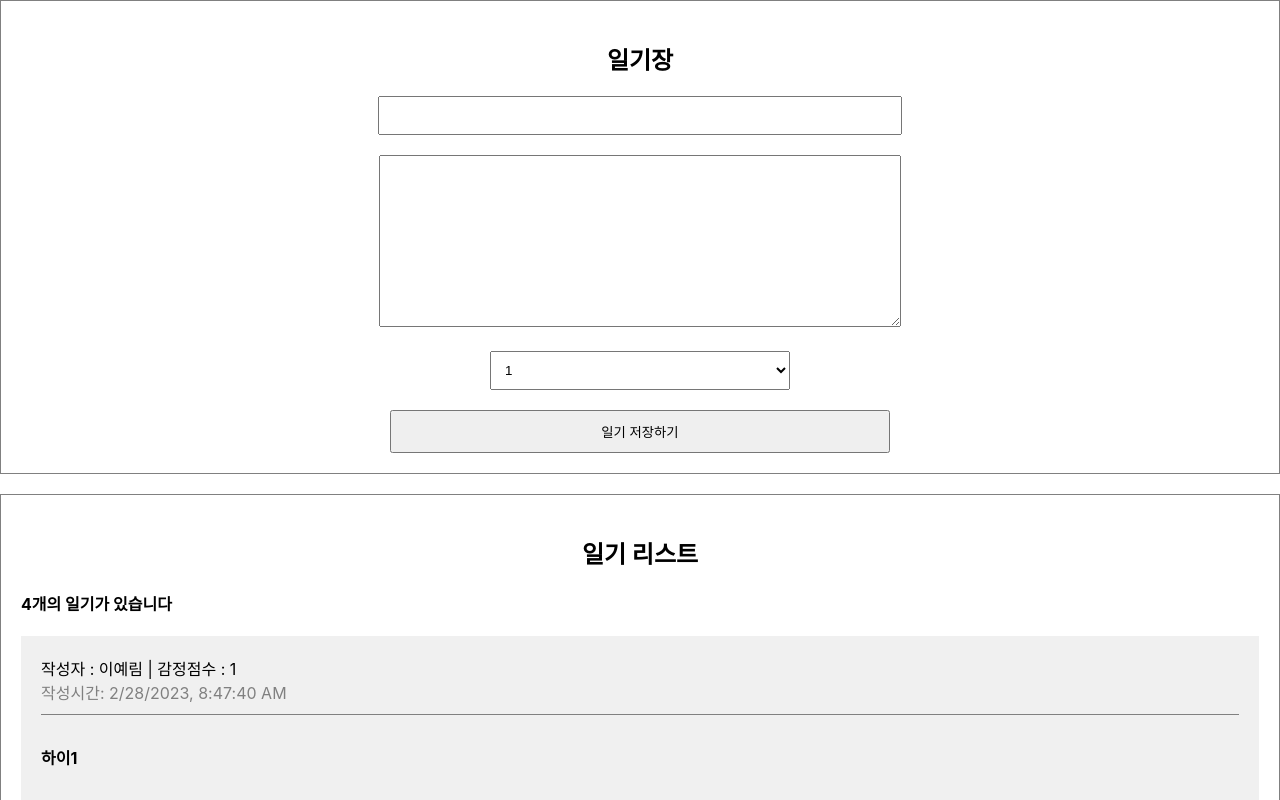
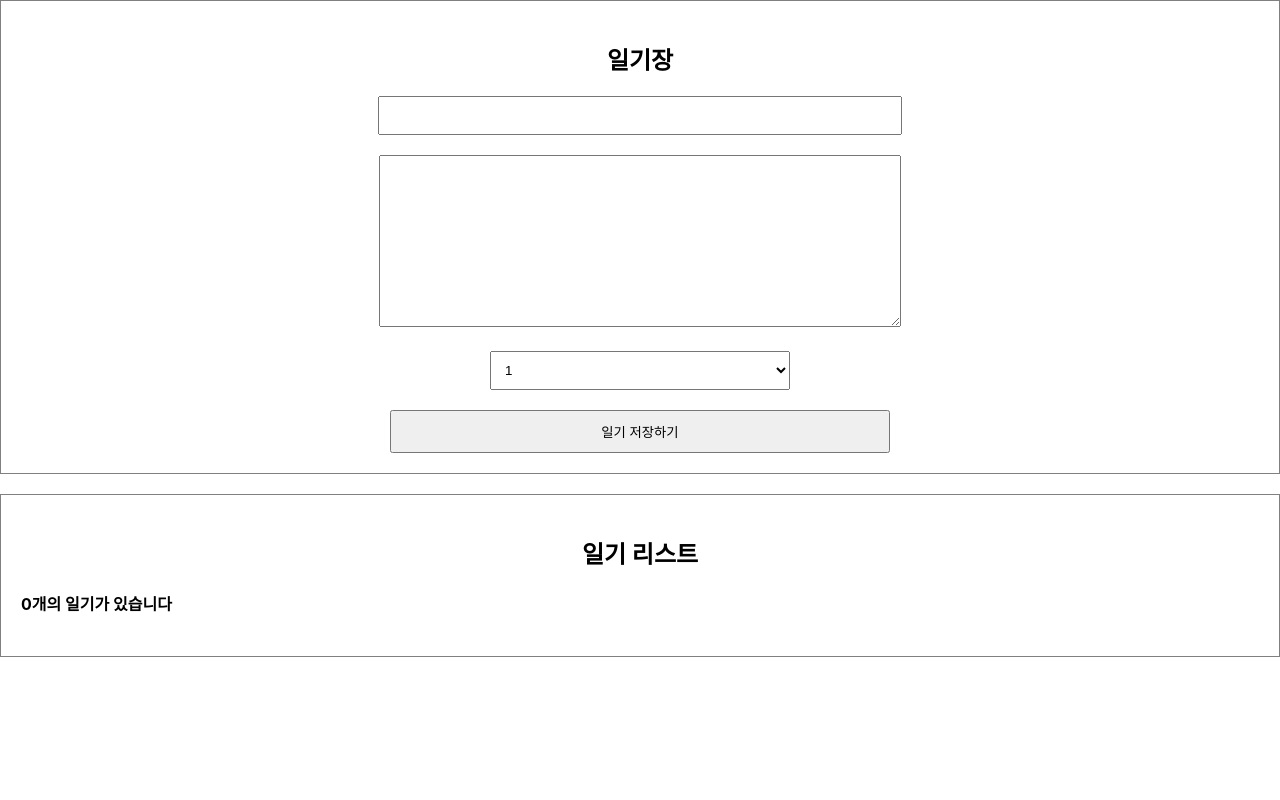
Before and after one commit to yeafla530/react-diary, a React (Create React App) app in the folder react-diary/: page / in a window 1280 px wide. Shown: the top 800 px of the page. Built offline with nearby package versions, Linux system fonts and the light colour scheme.

Commit message:
배열 사용하기2 - 데이터 추가하기

```diff
--- a/react-diary/src/App.js
+++ b/react-diary/src/App.js
@@ -1,43 +1,60 @@
-import {} from './App.css'
+import './App.css'
 import DiaryEditor from "./DiaryEditor"
 import DiaryList from './DiaryList';
+import {useRef, useState} from 'react'
 
-const dummyList = [
-  {
-    id: 1,
-    author: "이예림",
-    contents: "하이1",
-    emotion: "1",
-    created_date: new Date().getTime()
-  },
-  {
-    id: 2,
-    author: "이정",
-    contents: "하이12",
-    emotion: "4",
-    created_date: new Date().getTime()
-  },
-  {
-    id: 3,
-    author: "김정환",
-    contents: "하이13",
-    emotion: "5",
-    created_date: new Date().getTime()
-  },
-  {
-    id: 4,
-    author: "이건호",
-    contents: "하이14",
-    emotion: "4",
-    created_date: new Date().getTime()
-  },
-]
+// const dummyList = [
+//   {
+//     id: 1,
+//     author: "이예림",
+//     contents: "하이1",
+//     emotion: "1",
+//     created_date: new Date().getTime()
+//   },
+//   {
+//     id: 2,
+//     author: "이정",
+//     contents: "하이12",
+//     emotion: "4",
+//     created_date: new Date().getTime()
+//   },
+//   {
+//     id: 3,
+//     author: "김정환",
+//     contents: "하이13",
+//     emotion: "5",
+//     created_date: new Date().getTime()
+//   },
+//   {
+//     id: 4,
+//     author: "이건호",
+//     contents: "하이14",
+//     emotion: "4",
+//     created_date: new Date().getTime()
+//   },
+// ]
 
 function App() {
+  const [data, setData] = useState([]);
+
+  const dataId = useRef(0)
+  // 일기 데이터 추가함수
+  const onCreate = (author, contents, emotion) => {
+    const created_date = new Date().getTime()
+    const newItem = {
+      author,
+      contents,
+      emotion,
+      created_date,
+      id: dataId.current
+    }
+    dataId.current += 1
+    setData([newItem, ...data])
+  }
   return (
     <div className="App">
-      <DiaryEditor />
-      <DiaryList diaryList={dummyList}/>
+      <DiaryEditor onCreate={onCreate}/>
+      <DiaryList diaryList={data}/>
     </div>
   );
 }
--- a/react-diary/src/DiaryEditor.js
+++ b/react-diary/src/DiaryEditor.js
@@ -1,6 +1,6 @@
 import {useRef, useState} from 'react';
 
-const DiaryEditor = () => {
+const DiaryEditor = ({onCreate}) => {
 
     const authorInput = useRef()
     const contentInput = useRef()
@@ -35,7 +35,14 @@
             contentInput.current.focus();
             return
         }
+
+        onCreate(state.author, state.contents, state.emotion);
         alert('저장 성공')
+        setState({
+            author: "",
+            contents: "",
+            emotion: 1
+        })
     }
 
 
```
